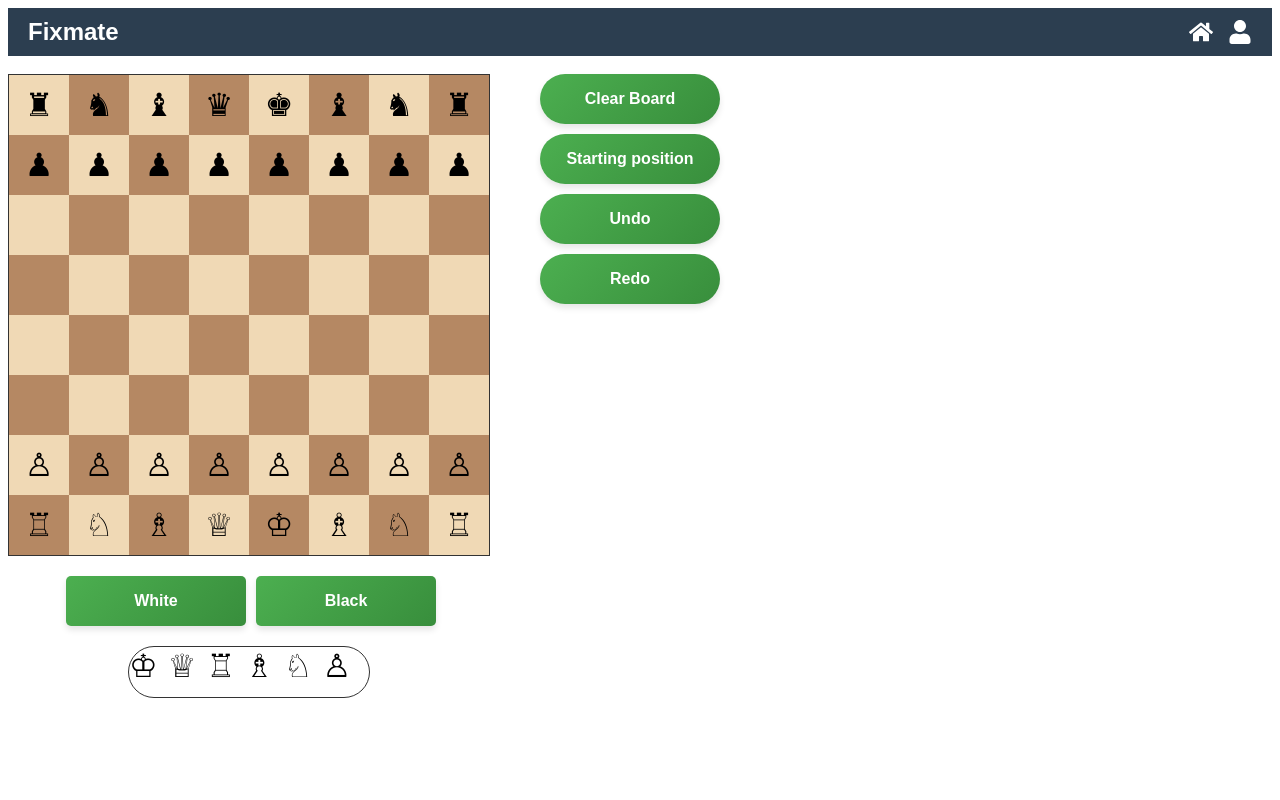
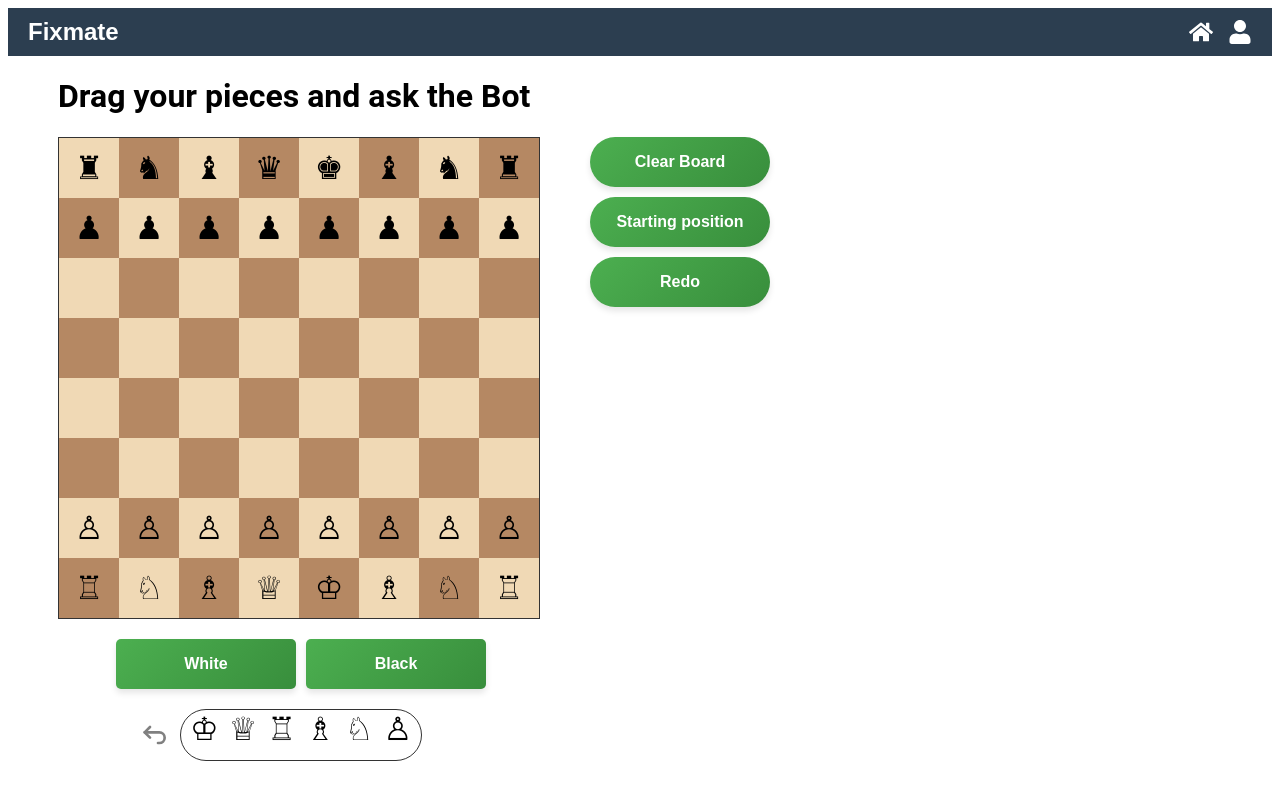
Before and after one commit to Nick18-beep/Fixmate, a React (Vite) app: page / in a window 1280 px wide. Built offline with nearby package versions, Linux system fonts and the light colour scheme.

Commit message:
miglioramenti generali e fix bug

```diff
--- a/src/App.css
+++ b/src/App.css
@@ -13,6 +13,8 @@
   border: 1px solid #333;
   margin-bottom: 20px;
   margin-right: 50px;
+  margin-left: 50px;
+
 }
 
 .controls {
@@ -73,17 +75,17 @@ button:disabled {
   width: 240px; /* Larghezza fissa */
   height: 50px;
   border-radius: 30px;
-  margin-left: 120px;
+
   display: flex;
   flex-direction: column;
-  align-items: left;
+  align-items: center;
   gap: 10px;
 }
 
 .color-selector {
   display: flex;
   gap: 10px;
-  margin-left: 58px;
+  margin-left: 108px;
 }
 
 .color-selector button {
@@ -168,3 +170,15 @@ button:disabled {
   cursor: grab;
   user-select: none; /* Disabilita la selezione dei pezzi */
 }
+
+.back_arrow {
+  user-select: none; /* Disabilita la selezione del testo */
+  font-size: 2rem; /* Dimensione di base */
+  transition: transform 0.3s ease, color 0.3s ease; /* Transizione fluida */
+  cursor: pointer; /* Mostra il puntatore */
+}
+
+.back_arrow:hover {
+  transform: scale(1.2); /* Ingrandisce l'icona */
+  color: blue; /* Cambia il colore */
+}
--- a/src/components/ChessBoardEditor.jsx
+++ b/src/components/ChessBoardEditor.jsx
@@ -1,6 +1,7 @@
 import React, { useState } from 'react';
 import '../App.css';
 import { Container, Row, Col } from "react-bootstrap";
+import { TbArrowBackUp } from "react-icons/tb";
 
 const PIECES = {
   white: {
@@ -68,13 +69,52 @@ const ChessBoardEditor = () => {
     setMousePosition({ x: e.clientX, y: e.clientY });
   };
 
+
+
+
+  const areBoardsEqual = (board1, board2) => {
+    if (board1.length !== board2.length) return false;
+
+    for (let i = 0; i < board1.length; i++) {
+      for (let j = 0; j < board1[i].length; j++) {
+        const square1 = board1[i][j];
+        const square2 = board2[i][j];
+
+        // Confronta i pezzi
+        if (
+          (square1 && square2 && square1.piece !== square2.piece) ||
+          (square1 && square2 && square1.color !== square2.color) ||
+          (!square1 && square2) ||
+          (square1 && !square2)
+        ) {
+          return false;
+        }
+      }
+    }
+
+    return true;
+  };
+
   const saveBoardState = (newBoard) => {
+    const previousBoard = boardHistory[historyIndex];
+
+    // Confronta lo stato corrente con quello precedente
+    if (areBoardsEqual(newBoard, previousBoard)) {
+      // Se i due stati sono identici, forza solo il rendering senza salvare
+      setBoardState(newBoard); // Rirenderizza comunque per assicurare la coerenza
+      return;
+    }
+
+    // Salva il nuovo stato solo se è diverso
     const newHistory = boardHistory.slice(0, historyIndex + 1);
     newHistory.push(newBoard);
     setBoardHistory(newHistory);
     setHistoryIndex(newHistory.length - 1);
     setBoardState(newBoard);
   };
+
+
+
 
   const startDragging = (piece, color, row = null, col = null) => {
     const newBoard = row !== null && col !== null
@@ -90,12 +130,14 @@ const ChessBoardEditor = () => {
 
   const stopDragging = (e, targetRow = null, targetCol = null) => {
     window.removeEventListener('mousemove', handleMouseMove);
+
     if (targetRow !== null && targetCol !== null) {
       const newBoard = boardState.map((r, rIdx) =>
         r.map((c, cIdx) =>
           rIdx === targetRow && cIdx === targetCol ? draggedPiece : c
         )
       );
+
       saveBoardState(newBoard);
     }
     setDraggedPiece(null);
@@ -133,8 +175,15 @@ const ChessBoardEditor = () => {
 
   return (
     <div >
-      <br></br>
+      <div style={{ marginLeft:"50px" }}>
+      <h1 style={{ fontFamily: "'Roboto', sans-serif", fontWeight: "bold" }}>
+      Drag your pieces and ask the Bot
+     </h1>
+      </div>
+
+
       <div className="chessboard-wrapper">
+
 
               <div   className="chessboard" >
               {boardState.map((row, rowIndex) =>
@@ -169,9 +218,7 @@ const ChessBoardEditor = () => {
             <div className="buttons">
                     <button onClick={clearBoard}>Clear Board</button>
                     <button onClick={resetBoard}>Starting position</button>
-                    <button onClick={undoLastAction} disabled={historyIndex === 0}>
-                      Undo
-                    </button>
+
                     <button onClick={redoLastAction} disabled={historyIndex === boardHistory.length - 1}>
                       Redo
                     </button>
@@ -202,9 +249,17 @@ const ChessBoardEditor = () => {
       Black
     </button>
   </div>
-        <div className="piece-palette">
 
-  <div className="pieces">
+ <div style={{display:"flex",alignItems:"center",gap:"10px", marginLeft: "130px", }}>
+  <TbArrowBackUp className='back_arrow' onClick={undoLastAction} disabled={historyIndex === 0}  style={{
+      cursor: historyIndex === 0 ? "not-allowed" : "pointer",
+      color: historyIndex === 0 ? "gray" : "black",
+       // Ingrandisce l'icona
+    }}  > </TbArrowBackUp>
+
+    <div className="piece-palette">
+    <div className="pieces">
+
     {Object.keys(PIECES.white).map((piece) => (
       <div
         key={piece}
@@ -218,6 +273,8 @@ const ChessBoardEditor = () => {
       </div>
     ))}
   </div>
+
+</div>
 </div>
 
 
```
